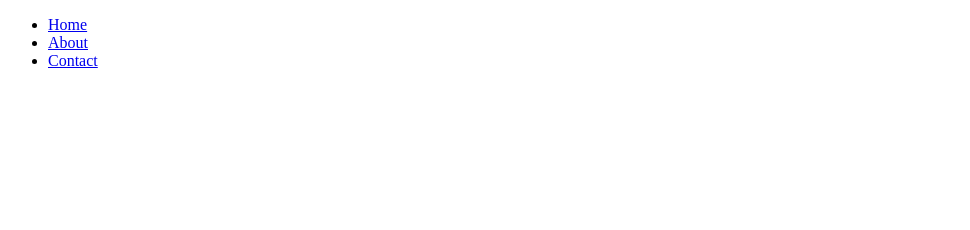
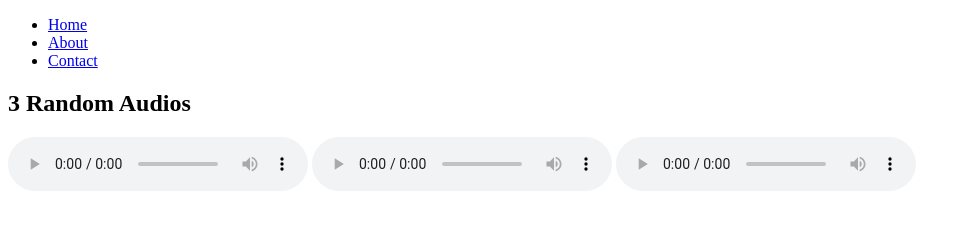
Before and after one commit to acciojob/semantic-navbar-and-audios-panwarvipul00, a website: page main.html in a window 1280 px wide. Shown: the whole page, without its empty margins (0-970 px from the left). Drawn offline with Linux system fonts and the light colour scheme.

Commit message:
created a submission

```diff
--- a/main.html
+++ b/main.html
@@ -16,6 +16,22 @@
             <li><a href="contact.html">Contact</a></li>
         </ul>
     </nav>
+	<section id="audio">
+        <h2>3 Random Audios</h2>
+        <audio controls>
+            <source src="http://commondatastorage.googleapis.com/codeskulptor-demos/DDR_assets/Kangaroo_MusiQue_-_The_Neverwritten_Role_Playing_Game.mp3" type="audio/mpeg">
+            Your browser does not support the audio element.
+        </audio>
+        <audio controls>
+            <source src="http://commondatastorage.googleapis.com/codeskulptor-assets/Epoq-Lepidoptera.ogg" type="audio/ogg">
+            Your browser does not support the audio element.
+        </audio>
+        <audio controls>
+            <source src="http://codeskulptor-demos.commondatastorage.googleapis.com/pang/paza-moduless.mp3" type="audio/mpeg">
+            Your browser does not support the audio element.
+        </audio>
+    </section>
+
 	<!-- the entire body must be written by student -->
     <script type="text/javascript" src="./script.js">
 </script>
```
